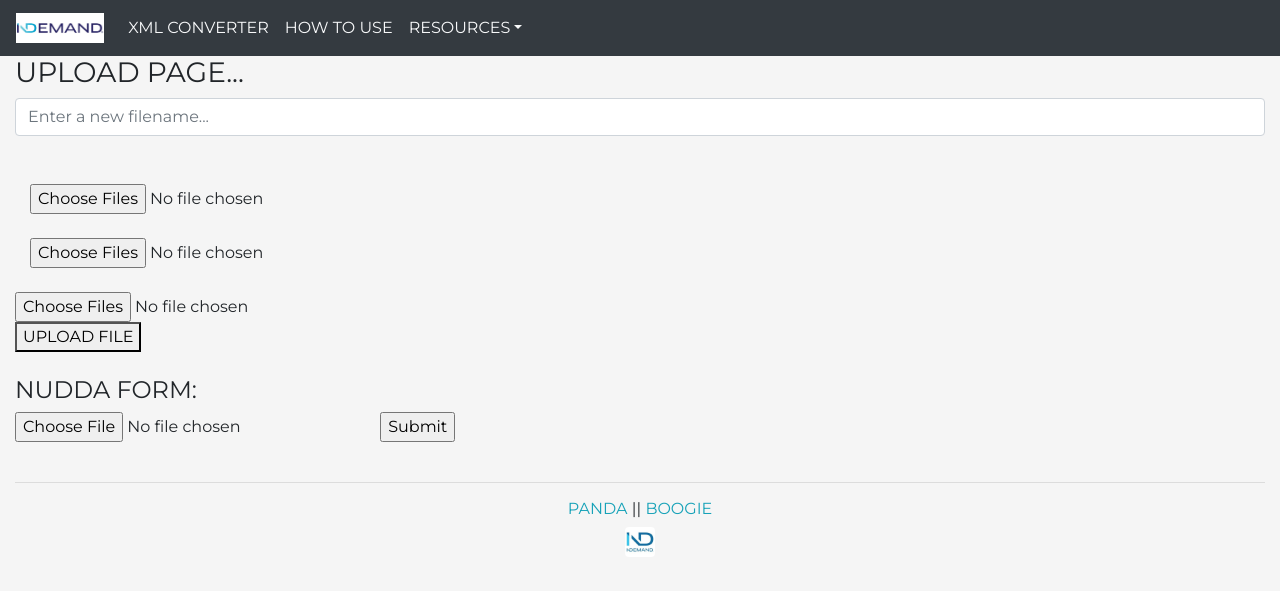
After one commit to Vman45/xml_to_csv_conv, a Django app: page /upload/ in a window 1280 px wide. The commit adds this page. Shown: the top 591 px of the page. Run offline with Django 3.2, Linux system fonts and the light colour scheme; some libraries are stand-ins or nearby versions.

Commit message:
configuring file upload btn

```diff
--- a/converter/templates/converter/about.html
+++ b/converter/templates/converter/about.html
@@ -4,7 +4,7 @@
 
 <div class="container-fluid">
 <h1>ABOUT PAGE</h1>
-    the 'RESOURCES' tab will be a drop down menu of resources such as indab, rightsline, etc.
+    how to use this XML converter...
 </div>
 
 {% endblock %}
--- a/converter/templates/converter/navbar.html
+++ b/converter/templates/converter/navbar.html
@@ -11,7 +11,7 @@
         <a class="nav-link text-light" href="{% url 'home' %}">XML CONVERTER</a>
       </li>
       <li class="nav-item">
-        <a class="nav-link text-light" href="#">RESOURCES</a>
+        <a class="nav-link text-light" href="{% url 'about' %}">HOW TO USE</a>
       </li>
 
       <li class="nav-item dropdown">
--- /dev/null
+++ b/converter/templates/converter/upload.html
@@ -0,0 +1,75 @@
+{% extends 'converter/main.html' %}
+
+{% load static %}
+
+{% block content %}
+    <div class="container-fluid">
+
+        <h3>UPLOAD PAGE...</h3>
+
+        <form method="POST" enctype="multipart/form-data">
+            {% csrf_token %}
+
+            <input
+                name="filename"
+                class="form-control mr-sm-2"
+                type="text"
+                placeholder="Enter a new filename..."
+                aria-label="Filename"
+            />
+            <br/>
+
+            <br/>
+
+            <div class="container-fluid">
+                <input type="file" name="document" multiple>
+            </div>
+
+            <br/>
+
+            <div class="container-fluid">
+                <div class="filePicker">
+                    <input
+                        id="filepicker"
+                        type="file"
+                        name="xml_list"
+                        webkitdirectory
+                        multiple
+                    />
+                </div>
+            </div>
+            <br/>
+
+            <div class="picker"><input type="file" id="picker" name="fileList" webkitdirectory multiple></div>
+
+
+            <button type="submit">UPLOAD FILE</button>
+
+        </form>
+
+        <br/>
+        <h4>NUDDA FORM:</h4>
+
+        <form method='POST' enctype="multipart/form-data">
+            {% csrf_token %}
+
+            <input type="file" id="file_input" name="file_field" webkitdirectory directory/>
+            <input type="text" id="directories" name="directories" hidden />
+            <input type="submit"/>
+        </form>
+        <script>
+         files = document.querySelector("#file_input").files;
+         document.querySelector("#file_input").addEventListener("change", function() {
+            files = document.querySelector("#file_input").files;
+            var directories = {}
+            for (var file of files) {
+              file.webkitRelativePath
+              directories[file.name] = file.webkitRelativePath
+            }
+            directories = JSON.stringify(directories);
+            document.querySelector("#directories").value = directories
+         });
+        </script>
+
+    </div>
+{% endblock %}
--- a/converter/urls.py
+++ b/converter/urls.py
@@ -3,6 +3,7 @@ from . import views
 
 urlpatterns = [
     path('', views.home, name="home"),
-    path('converter/', views.converter, name="converter"),
+    path('about/', views.about, name="about"),
     path('add_request/', views.add_request, name="add_request"),
+    path('upload/', views.upload, name="upload"),
 ]
--- a/converter/views.py
+++ b/converter/views.py
@@ -11,7 +11,25 @@ import csv
 import os
 
 
-def converter(request):
+def upload(request):
+	if request.method == 'POST':
+		# uploaded_file = request.FILES['fileList']
+		# print('\tREQUEST FILES:', request.FILES)
+		# print('\tUPLOADED FILEEEE:', uploaded_file)
+		# print('\tUPLOADED FILE:', uploaded_file.name)
+		# print('t\UPLOADED FILE:', uploaded_file)
+
+		for file in request.FILES:
+			print("----------")
+			print("\tFILE: ", file)
+	return render(request, 'converter/upload.html')
+
+
+
+
+
+
+def home(request):
 	if request.method == 'GET':
 		return render(request, 'converter/home.html')
 	else:
@@ -25,20 +43,27 @@ def converter(request):
 		studio = ''
 		output_path = ''
 
+		# TESTING:
+		xml_list = []
+
 		error_message = []
 
 		try:
 			print('\tPOST REQUEST INFO:', request.POST)
 			directory = request.POST['directory']
 			studio = request.POST['studio']
-			# if not request.
+
+			xml_list = request.POST['xml_list']
+			print('\txml_list TYPE--->', type(xml_list))
+			# for filename in os.scandir(request.POST['xml_list']):
+			# 	if filename.is_file() and filename.name.endswith('.xml'):
+			# 		print('\tXML --> ', filename)
+
+
+			filename = '_compiledXMLs'
 
 			list_data = process_xmls.process_directory(directory, studio)
 
-			# if request.POST['filename']:
-			# 	input_dir = directory
-			# 	input_stud = studio
-			# 	print("EXPORT", filename)
 
 			file_list = []
 			studio_error = ''
@@ -65,25 +90,26 @@ def converter(request):
 				for row in row_data:
 					writer.writerow(row)
 
-				response['Content-Disposition'] = 'attachment; filename="TESTEXPORT.csv"'
+				response['Content-Disposition'] = f'attachment; filename="{filename}.csv"'
 				return response
 
 
-			output_path = "C:\\Users\\nhunter\\Desktop\\code\\sandbox\\_TEST2.csv"
+			output_path = f"C:\\Users\\nhunter\\Desktop\\code\\sandbox\\{filename}.csv"
 			# output_path = directory + '\\' + "_TEST2.csv"
 
 			write_csv.write_to_csv(filename, list_data)
 		except:
 			if directory == '':
 				error_message.append('PLEASE PROVIDE A DIRECTORY')
-				print('\tdir:', error_message)
+				# print('\tdir:', error_message)
 			if studio == '---':
 				studio = ''
 				error_message.append('PLEASE PROVIDE A STUDIO')
-				print('\tstud:', error_message)
+				# print('\tstud:', error_message)
 		return render(request, 'converter/home.html', {
 			'directory': directory,
 			'studio': studio.upper(),
+			'filename': filename,
 			'messages': error_message,
 			'file_list': list_data,
 			'columns': columns,
@@ -92,11 +118,12 @@ def converter(request):
 			}
 		)
 
-def home(request):
 
-	all_requests = Request.objects.all
-
-	return render(request, 'home.html', {'requests': all_requests})
+def about (request):
+	return render(request, 'converter/about.html', {})
+# def home(request):
+# 	all_requests = Request.objects.all
+# 	return render(request, 'home.html', {'requests': all_requests})
 
 
 def add_request(request):
--- a/static/css/main.css
+++ b/static/css/main.css
@@ -21,3 +21,7 @@ body {
 	/* background-color: #F99595; */
 	/* background-color: #FFD7FF; */
 }
+
+.purple-txt {
+	color: #c412c4;
+}
```
Also changed, not shown: converter/templates/converter/base.html (added, +51 -0 lines), converter/templates/converter/home.html (+14 -0 lines), converter/templates/converter/output-details.html (+6 -3 lines), static/js/index.js (added, +12 -0 lines), converter/templates/converter/add_request.html (renamed from converter/templates/add_request.html), 2 other files.
